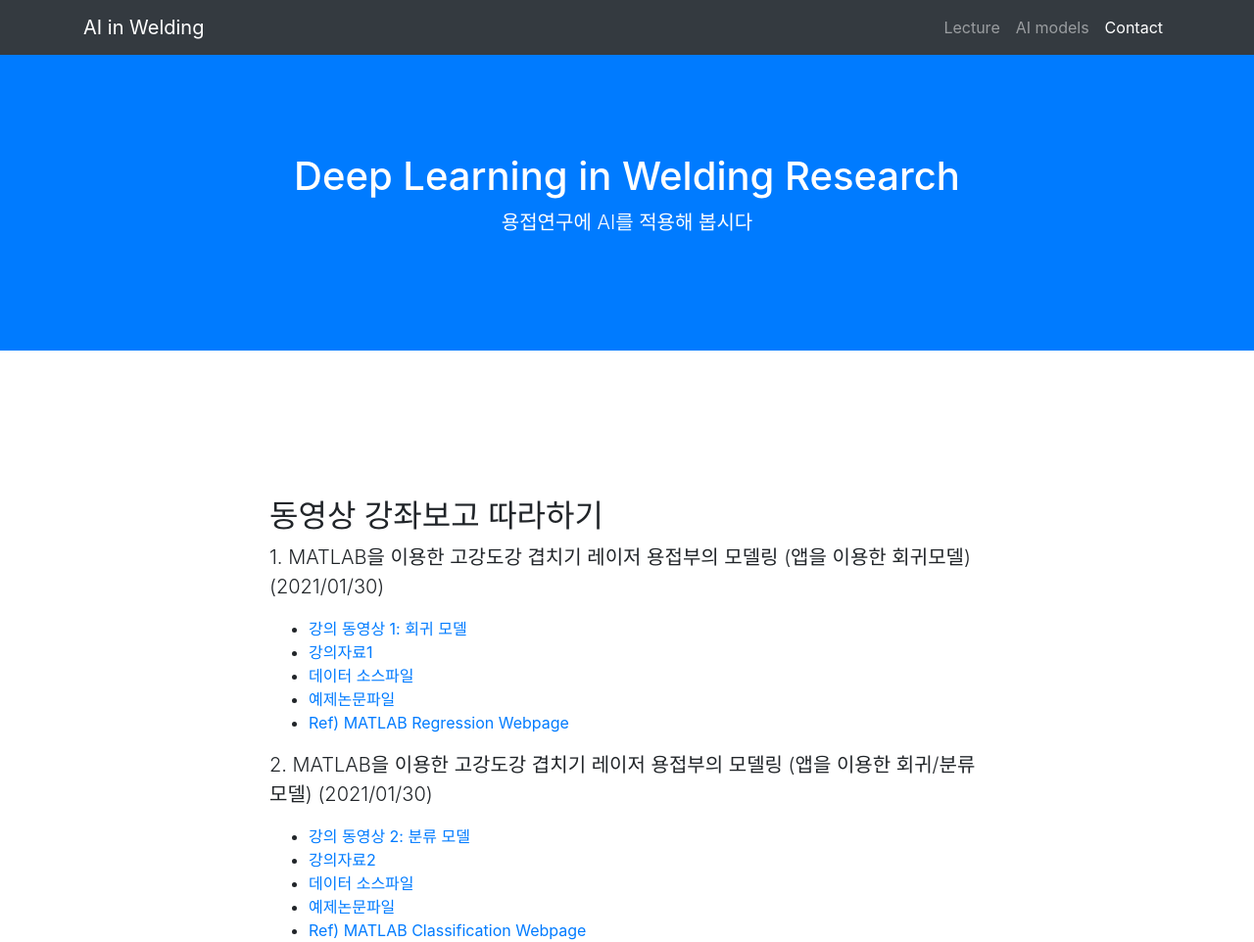
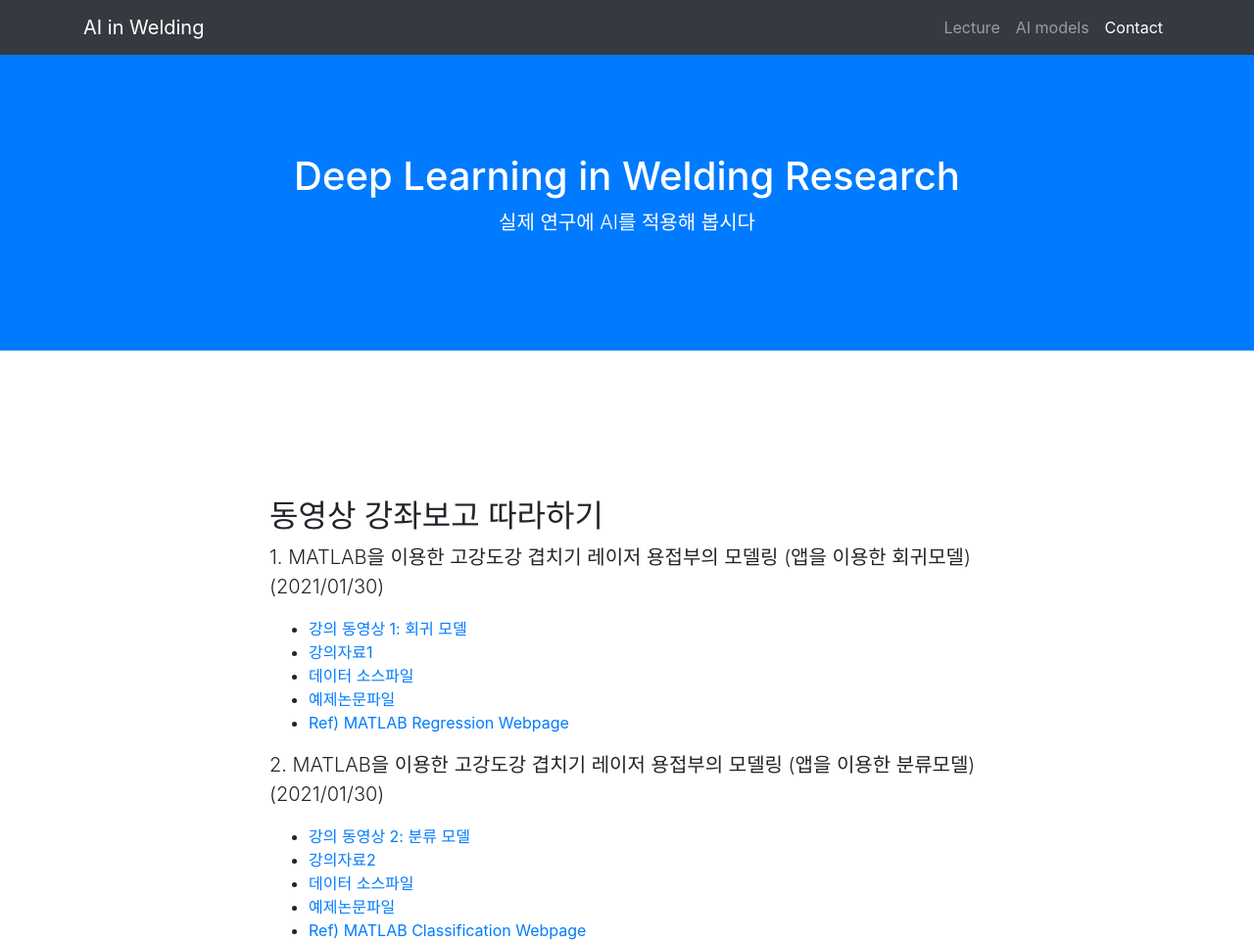
Before and after one commit to deepjoining/deepjoining.github.io, a website with bundled scripts: page index.html in a window 1280 px wide. Shown: the top 962 px of the page at 98% size. Built offline with nearby package versions, Linux system fonts and the light colour scheme.

Commit message:
Update index.html

```diff
--- a/index.html
+++ b/index.html
@@ -46,7 +46,7 @@
   <header class="bg-primary text-white">
     <div class="container text-center">
       <h1>Deep Learning in Welding Research</h1>
-      <p class="lead">용접연구에 AI를 적용해 봅시다</p>
+      <p class="lead">실제 연구에 AI를 적용해 봅시다</p>
     </div>
   </header>
 
@@ -63,7 +63,7 @@
             <li><a href="/lec/paper1.pdf">예제논문파일</a></li>
             <li><a href="https://www.mathworks.com/help/stats/regression-and-anova.html">Ref) MATLAB Regression Webpage</a></li>
           </ul>
-          <p class="lead">2. MATLAB을 이용한 고강도강 겹치기 레이저 용접부의 모델링 (앱을 이용한 회귀/분류모델) (2021/01/30)</p>
+          <p class="lead">2. MATLAB을 이용한 고강도강 겹치기 레이저 용접부의 모델링 (앱을 이용한 분류모델) (2021/01/30)</p>
           <ul>
             <li><a href="https://youtu.be/oyurSqITnXE">강의 동영상 2: 분류 모델</a></li>
             <li><a href="/lec/slide2.pdf">강의자료2</a></li>
```
